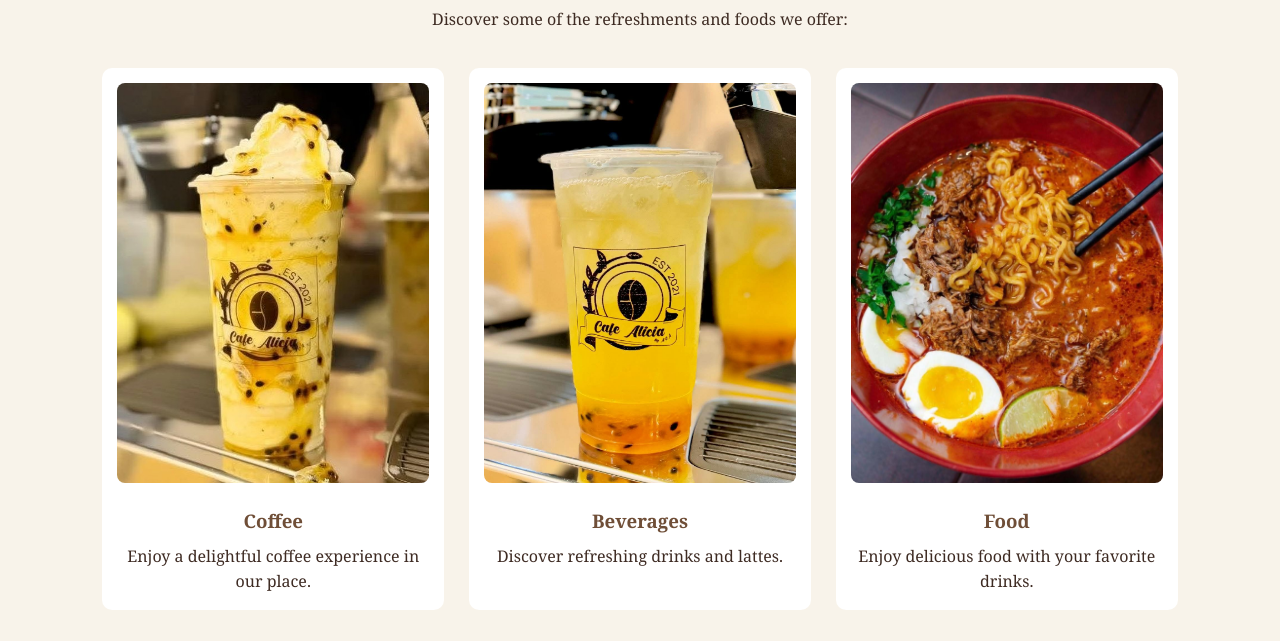
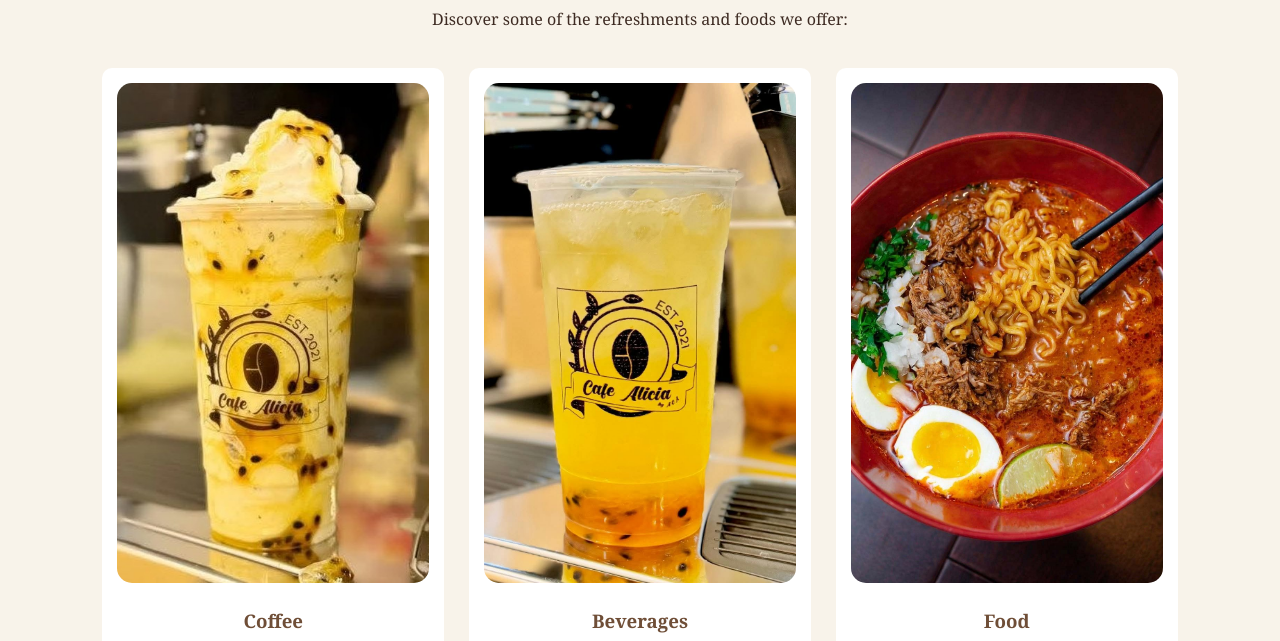
Before and after one commit to Paueleen/quiamco-website, a plain HTML site: page index.html in a window 1280 px wide. Shown: the part 1087-1728 px from the top of the page. Drawn offline with Linux system fonts and the light colour scheme.

Commit message:
17th commit

```diff
--- a/css/style.css
+++ b/css/style.css
@@ -140,9 +140,9 @@ nav a:hover {
 
 .product-card img {
     width: 100%;
-    height: 400px;
+    height: 500px;
     object-fit: cover;
-    border-radius: 8px;
+    border-radius: 15px;
 }
 
 .product-card h3 {
```
